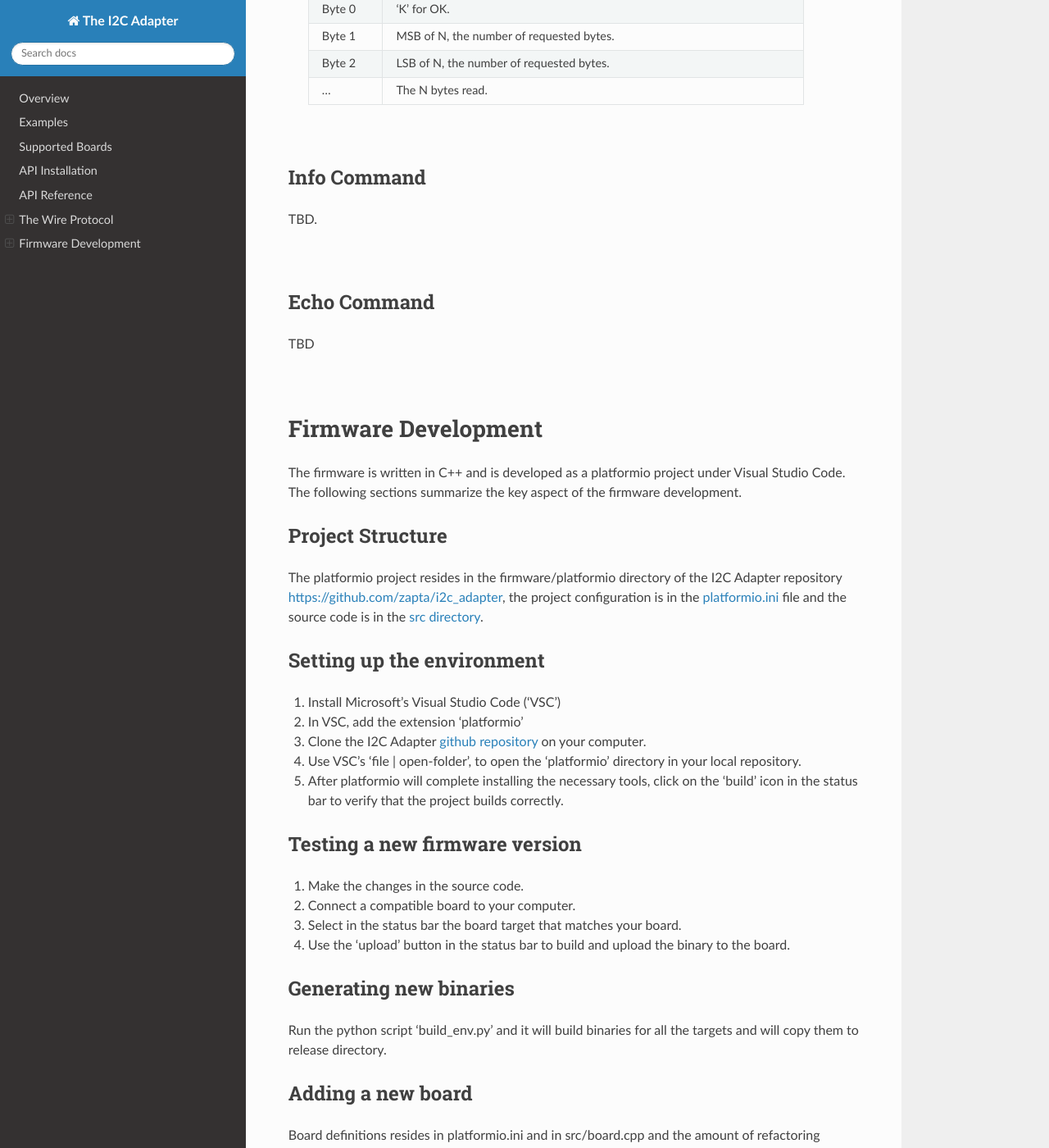
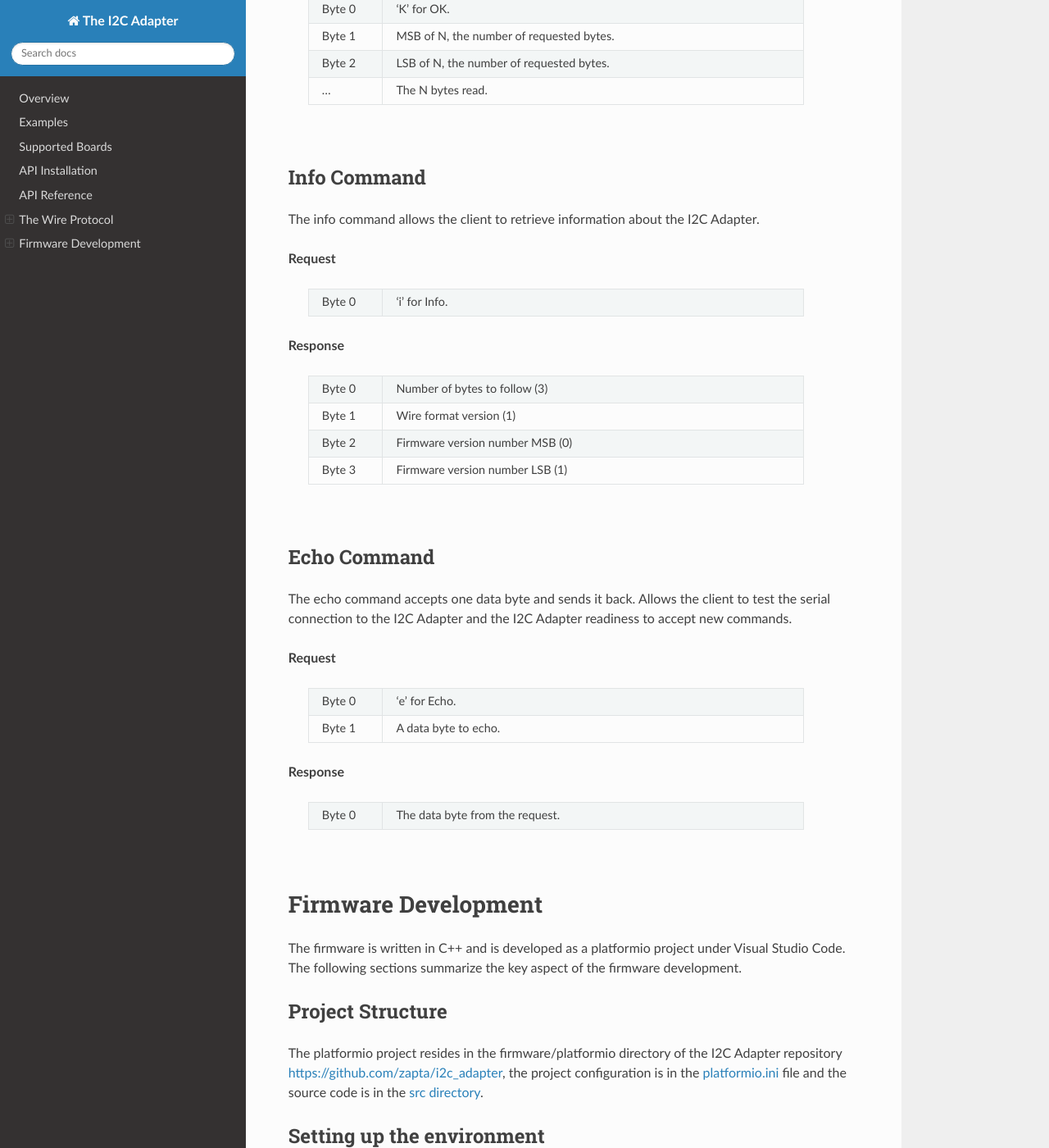
Before and after one commit to zapta/i2c_adapter, a Sphinx documentation site: the page built from docs/index.rst, in a window 1280 px wide and 1400 px high, scrolled down 3625 px. Shown: the whole window at 82% size. Built offline with Sphinx 7.4.7 and the Read the Docs theme 2.0.0, drawn with Linux system fonts in a browser that asks for light colours.

Commit message:
Completed the documentation of the wire representation.

```diff
--- a/docs/index.rst
+++ b/docs/index.rst
@@ -224,14 +224,68 @@ The read command reads 0 <= N <= 256 bytes from the I2C device with a given addr
 Info Command
 ------------
 
-TBD.
+The info command allows the client to retrieve information about the I2C Adapter.
+
+**Request**
+
+  .. table::
+    :width: 90%
+    :widths: 15,85
+
+    +----------------------+---------------------------------------------+
+    | Byte 0               | 'i' for Info.                               |
+    +----------------------+---------------------------------------------+
+
+
+
+**Response**
+
+  .. table::
+    :width: 90%
+    :widths: 15,85
+
+    +----------------------+---------------------------------------------+
+    | Byte 0               | Number of bytes to follow (3)               |
+    +----------------------+---------------------------------------------+
+    | Byte 1               | Wire format version (1)                     |
+    +----------------------+---------------------------------------------+
+    | Byte 2               | Firmware version number MSB (0)             |
+    +----------------------+---------------------------------------------+
+    | Byte 3               | Firmware version number LSB (1)             |
+    +----------------------+---------------------------------------------+
 
 |
 
 Echo Command
 ------------
 
-TBD
+The echo command accepts one data byte and sends it back. Allows the client to test the serial connection
+to the I2C Adapter and the I2C Adapter readiness to accept new commands.
+
+**Request**
+
+  .. table::
+    :width: 90%
+    :widths: 15,85
+
+    +----------------------+---------------------------------------------+
+    | Byte 0               | 'e' for Echo.                               |
+    +----------------------+---------------------------------------------+
+    | Byte 1               | A data byte to echo.                        |
+    +----------------------+---------------------------------------------+
+
+
+
+**Response**
+
+  .. table::
+    :width: 90%
+    :widths: 15,85
+
+    +----------------------+---------------------------------------------+
+    | Byte 0               | The data byte from the request.             |
+    +----------------------+---------------------------------------------+
+
 
 |
 
```
